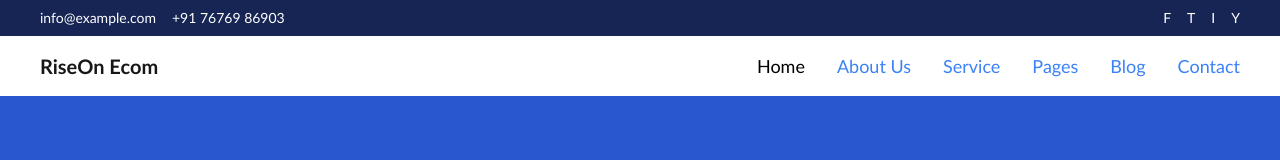
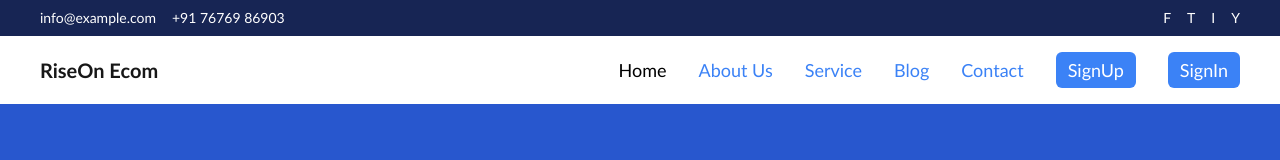
Before and after one commit to parklicoste/rise_on_ecom, a Next.js app: page / in a window 1280 px wide. Shown: the top 160 px of the page. Built offline with nearby package versions, Linux system fonts and the light colour scheme.

Commit message:
added the links of user auth and fix the logo

```diff
--- a/src/components/Navbar.tsx
+++ b/src/components/Navbar.tsx
@@ -2,6 +2,7 @@
 
 import React, { useState } from "react";
 import { AiOutlineClose, AiOutlineMenu } from "react-icons/ai";
+import Link from "next/link";
 
 const Navbar = () => {
   const [nav, setNav] = useState(false);
@@ -39,9 +40,14 @@ const Navbar = () => {
             <li className="text-black cursor-pointer">Home</li>
             <li className="text-blue-500 cursor-pointer">About Us</li>
             <li className="text-blue-500 cursor-pointer">Service</li>
-            <li className="text-blue-500 cursor-pointer">Pages</li>
             <li className="text-blue-500 cursor-pointer">Blog</li>
             <li className="text-blue-500 cursor-pointer">Contact</li>
+            <Link prefetch  href="/signup">
+            <li className="text-white bg-blue-500 px-3 py-1 cursor-pointer rounded-md">SignUp</li>
+            </Link>
+            <Link prefetch href="/login">
+            <li className="text-white bg-blue-500 px-3 py-1 cursor-pointer rounded-md">SignIn</li>
+            </Link>
           </ul>
 
           {/* Mobile Menu Toggle */}
@@ -60,9 +66,14 @@ const Navbar = () => {
             <li className="py-2 hover:text-blue-300 cursor-pointer">Home</li>
             <li className="py-2 hover:text-blue-300 cursor-pointer">About Us</li>
             <li className="py-2 hover:text-blue-300 cursor-pointer">Service</li>
-            <li className="py-2 hover:text-blue-300 cursor-pointer">Pages</li>
             <li className="py-2 hover:text-blue-300 cursor-pointer">Blog</li>
             <li className="py-2 hover:text-blue-300 cursor-pointer">Contact</li>
+            <Link prefetch href="/signup">
+            <li className="py-2 hover:text-blue-300 cursor-pointer">SignUp</li>
+            </Link>
+            <Link prefetch href="/login">
+            <li className="py-2 hover:text-blue-300 cursor-pointer">SignIn</li>
+            </Link>
           </ul>
         </div>
       </div>
```
Also changed, not shown: src/logo.png (renamed from src/assets/logo.png).
